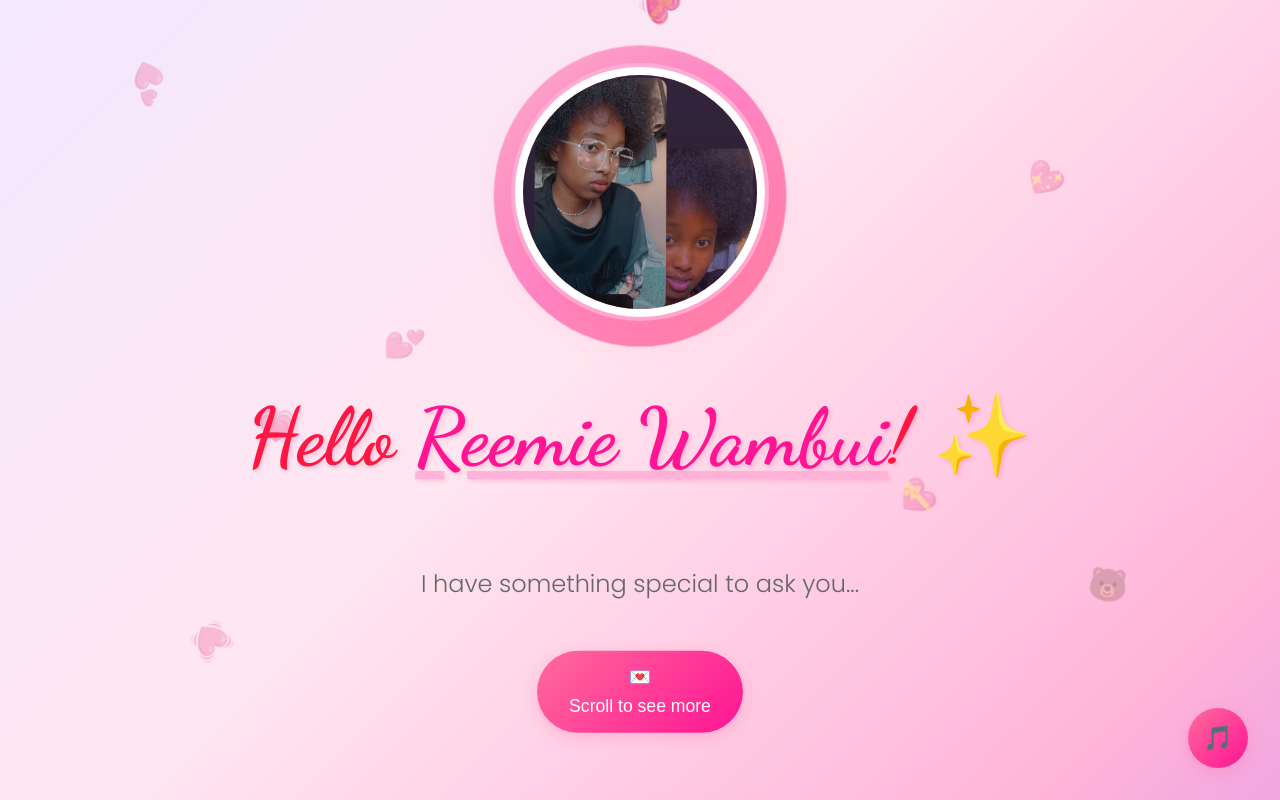
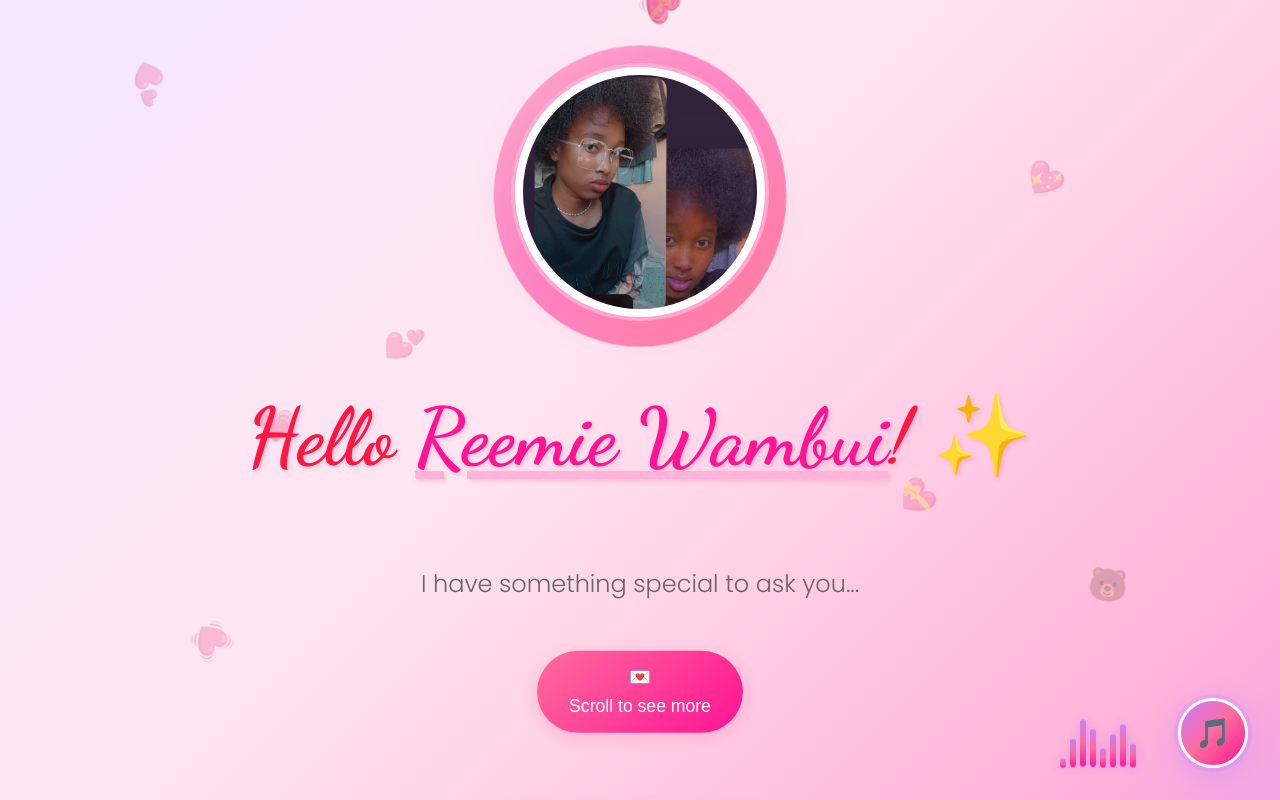
Before and after one commit to KELLYKAMAU/fun-stuff-, a website: page index.html in a window 1280 px wide. Both pictures are taken after a click on the button "Toggle Background Music". Shown: the top 800 px of the page. Drawn offline with nearby package versions, Linux system fonts and the light colour scheme.

Commit message:
Add colorful music visualizer with animated bars and enhanced music toggle button

```diff
--- a/index.html
+++ b/index.html
@@ -20,6 +20,18 @@
     <audio id="backgroundMusic" loop>
         <source src="https://www.soundhelix.com/examples/mp3/SoundHelix-Song-1.mp3" type="audio/mpeg">
     </audio>
+
+    <!-- Colorful Music Visualizer -->
+    <div class="music-visualizer" id="musicVisualizer">
+        <div class="music-bar" style="--delay: 0s"></div>
+        <div class="music-bar" style="--delay: 0.1s"></div>
+        <div class="music-bar" style="--delay: 0.2s"></div>
+        <div class="music-bar" style="--delay: 0.3s"></div>
+        <div class="music-bar" style="--delay: 0.4s"></div>
+        <div class="music-bar" style="--delay: 0.5s"></div>
+        <div class="music-bar" style="--delay: 0.6s"></div>
+        <div class="music-bar" style="--delay: 0.7s"></div>
+    </div>
 
     <!-- Main Container -->
     <div class="container" id="mainContainer">
--- a/script.js
+++ b/script.js
@@ -511,6 +511,7 @@ function playSuccessSound() {
 // ============================================
 
 let isMusicPlaying = false;
+const musicVisualizer = document.getElementById('musicVisualizer');
 
 function toggleMusic() {
     if (!backgroundMusic) return;
@@ -519,6 +520,10 @@ function toggleMusic() {
         backgroundMusic.pause();
         musicIcon.textContent = '🔇';
         musicToggle.classList.add('muted');
+        musicToggle.classList.remove('playing');
+        if (musicVisualizer) {
+            musicVisualizer.classList.remove('active');
+        }
         isMusicPlaying = false;
     } else {
         // Try to play music (may require user interaction first)
@@ -529,15 +534,44 @@ function toggleMusic() {
                 .then(() => {
                     musicIcon.textContent = '🎵';
                     musicToggle.classList.remove('muted');
+                    musicToggle.classList.add('playing');
+                    if (musicVisualizer) {
+                        musicVisualizer.classList.add('active');
+                    }
                     isMusicPlaying = true;
                 })
                 .catch(() => {
                     // Autoplay was prevented - user needs to interact first
                     musicIcon.textContent = '🔇';
+                    musicToggle.classList.add('muted');
+                    if (musicVisualizer) {
+                        musicVisualizer.classList.remove('active');
+                    }
                     console.log('Music autoplay prevented. User interaction required.');
                 });
         }
     }
+}
+
+// Update visualizer when music plays/pauses
+if (backgroundMusic) {
+    backgroundMusic.addEventListener('play', () => {
+        if (musicVisualizer) {
+            musicVisualizer.classList.add('active');
+        }
+        if (musicToggle) {
+            musicToggle.classList.add('playing');
+        }
+    });
+
+    backgroundMusic.addEventListener('pause', () => {
+        if (musicVisualizer) {
+            musicVisualizer.classList.remove('active');
+        }
+        if (musicToggle) {
+            musicToggle.classList.remove('playing');
+        }
+    });
 }
 
 // ============================================
--- a/styles.css
+++ b/styles.css
@@ -965,36 +965,108 @@ body {
 }
 
 /* ============================================
-   MUSIC TOGGLE BUTTON
+   MUSIC TOGGLE BUTTON & VISUALIZER
    ============================================ */
 
 .music-toggle {
     position: fixed;
     bottom: 2rem;
     right: 2rem;
-    width: 60px;
-    height: 60px;
+    width: 70px;
+    height: 70px;
     border-radius: 50%;
-    background: linear-gradient(135deg, var(--primary-pink), var(--deep-pink));
-    border: none;
+    background: linear-gradient(135deg, var(--purple-accent), var(--primary-pink), var(--deep-pink));
+    border: 3px solid var(--white);
     color: var(--white);
-    font-size: 1.5rem;
+    font-size: 1.8rem;
     cursor: pointer;
-    box-shadow: 0 4px 15px var(--shadow);
+    box-shadow: 0 6px 25px rgba(199, 125, 255, 0.4), 0 0 0 4px rgba(199, 125, 255, 0.2);
     transition: all 0.3s ease;
     z-index: 100;
     display: flex;
     justify-content: center;
     align-items: center;
+    animation: musicButtonPulse 2s ease-in-out infinite;
 }
 
 .music-toggle:hover {
-    transform: scale(1.1);
-    box-shadow: 0 6px 20px var(--shadow);
+    transform: scale(1.15) rotate(5deg);
+    box-shadow: 0 8px 30px rgba(199, 125, 255, 0.6), 0 0 0 6px rgba(199, 125, 255, 0.3);
 }
 
 .music-toggle.muted {
-    opacity: 0.5;
+    opacity: 0.6;
+    animation: none;
+}
+
+.music-toggle.playing {
+    animation: musicButtonPulse 1s ease-in-out infinite;
+    box-shadow: 0 6px 25px rgba(199, 125, 255, 0.6), 0 0 20px rgba(255, 107, 157, 0.4);
+}
+
+@keyframes musicButtonPulse {
+    0%, 100% {
+        transform: scale(1);
+        box-shadow: 0 6px 25px rgba(199, 125, 255, 0.4), 0 0 0 4px rgba(199, 125, 255, 0.2);
+    }
+    50% {
+        transform: scale(1.05);
+        box-shadow: 0 8px 30px rgba(199, 125, 255, 0.6), 0 0 0 6px rgba(199, 125, 255, 0.3);
+    }
+}
+
+/* Music Visualizer */
+.music-visualizer {
+    position: fixed;
+    bottom: 2rem;
+    right: 9rem;
+    display: flex;
+    align-items: flex-end;
+    gap: 4px;
+    height: 50px;
+    z-index: 99;
+    opacity: 0;
+    transform: translateX(20px);
+    transition: all 0.5s ease;
+    pointer-events: none;
+}
+
+.music-visualizer.active {
+    opacity: 1;
+    transform: translateX(0);
+}
+
+.music-bar {
+    width: 6px;
+    background: linear-gradient(180deg, var(--purple-accent), var(--primary-pink), var(--deep-pink));
+    border-radius: 3px;
+    animation: musicWave 1.5s ease-in-out infinite;
+    animation-delay: var(--delay);
+    box-shadow: 0 0 10px rgba(199, 125, 255, 0.5);
+}
+
+.music-bar:nth-child(1) { height: 20%; }
+.music-bar:nth-child(2) { height: 60%; }
+.music-bar:nth-child(3) { height: 100%; }
+.music-bar:nth-child(4) { height: 80%; }
+.music-bar:nth-child(5) { height: 40%; }
+.music-bar:nth-child(6) { height: 70%; }
+.music-bar:nth-child(7) { height: 90%; }
+.music-bar:nth-child(8) { height: 50%; }
+
+@keyframes musicWave {
+    0%, 100% {
+        transform: scaleY(0.3);
+        opacity: 0.6;
+    }
+    50% {
+        transform: scaleY(1);
+        opacity: 1;
+    }
+}
+
+.music-visualizer.active .music-bar {
+    animation: musicWave 1.2s ease-in-out infinite;
 }
 
 /* ============================================
```
